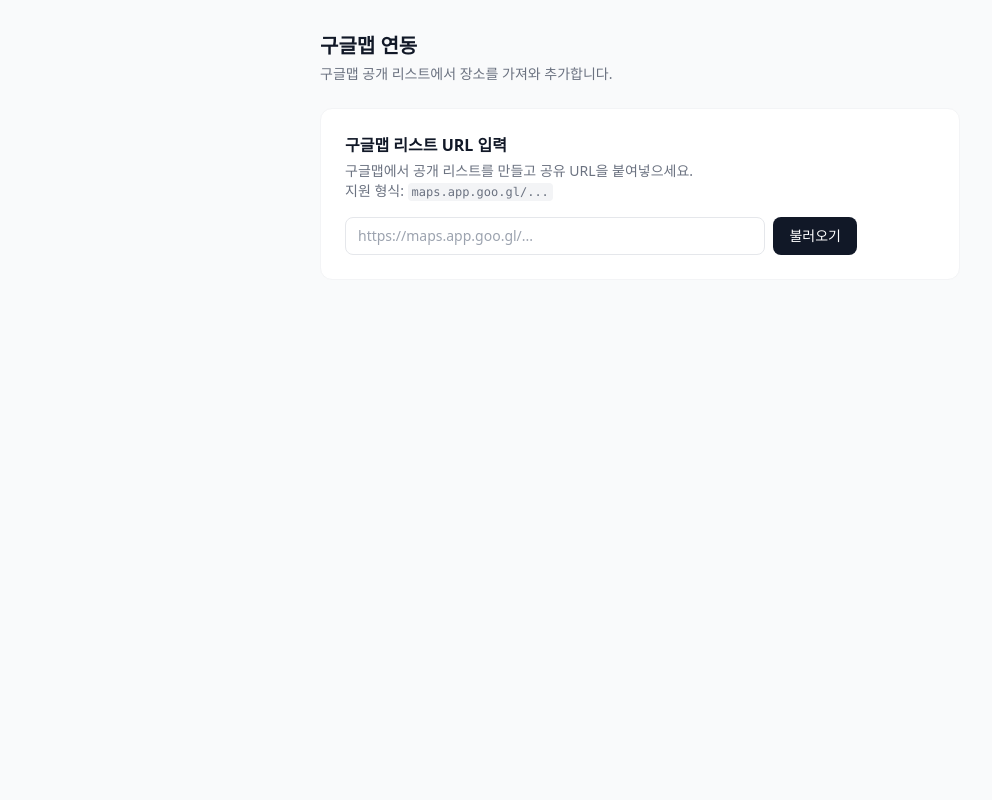
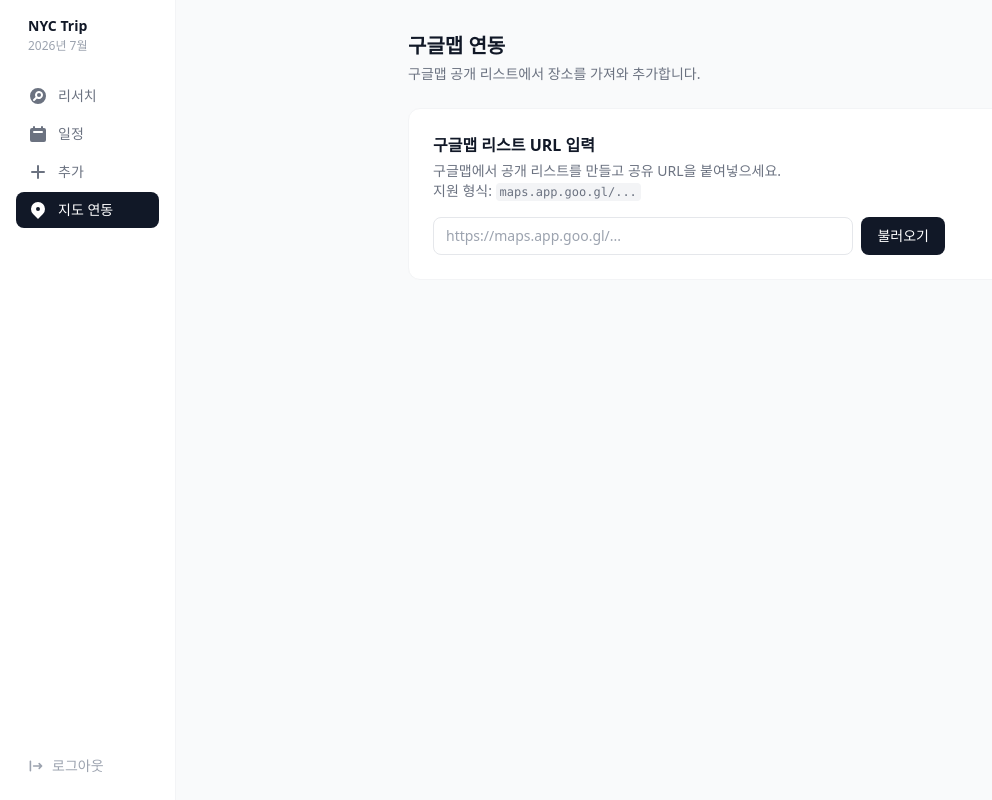
Before and after one commit to Useful-Dogus/trip-planner, a Next.js app: page /gmaps-import in a window 1280 px wide. Shown: the whole page, without its empty margins (0-992 px from the left). Built offline with nearby package versions, Linux system fonts and the light colour scheme.

Commit message:
fix: 구글맵 연동 페이지에 Navigation 누락 수정

```diff
--- a/app/gmaps-import/page.tsx
+++ b/app/gmaps-import/page.tsx
@@ -1,6 +1,7 @@
 'use client'
 
 import { useState } from 'react'
+import Navigation from '@/components/Layout/Navigation'
 import UrlInput from '@/components/GmapsImport/UrlInput'
 import CandidateList from '@/components/GmapsImport/CandidateList'
 import type { ImportCandidate } from '@/types'
@@ -88,8 +89,8 @@
   }
 
   return (
-    <div className="min-h-screen bg-gray-50">
-      <div className="max-w-2xl mx-auto px-4 py-8">
+    <div className="md:pl-44 min-h-screen bg-gray-50">
+      <div className="max-w-2xl mx-auto px-4 py-8 pb-24 md:pb-8">
         <div className="mb-6">
           <h1 className="text-xl font-bold text-gray-900">구글맵 연동</h1>
           <p className="text-sm text-gray-500 mt-1">
@@ -178,6 +179,7 @@
           </div>
         )}
       </div>
+      <Navigation />
     </div>
   )
 }
```
